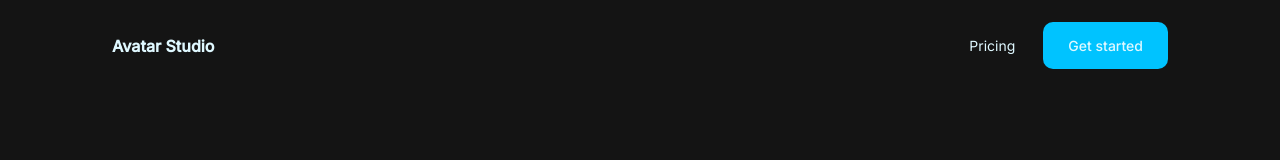
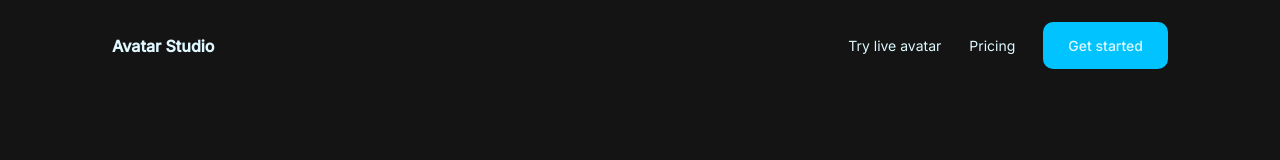
Before and after one commit to harikrik007/avatar-studio-frontend, a Next.js app: page / in a window 1280 px wide. Shown: the top 160 px of the page. Built offline with nearby package versions, Linux system fonts and the light colour scheme.

Commit message:
Add "Try live avatar" nav link that smooth-scrolls to the demo section

```diff
--- a/app/landing.css
+++ b/app/landing.css
@@ -108,6 +108,14 @@
   .landing .l-spinner {
     animation-duration: 2.4s;
   }
+}
+
+/* Smooth-scrolls the in-page "Try live avatar" nav link down to
+   DemoAvatarsSection (#try-avatars) instead of an instant jump. Scoped to
+   this file's own load (only mounted on the landing route), same as every
+   other .landing-prefixed rule here. */
+html {
+  scroll-behavior: smooth;
 }
 
 /* --- nav --- */
--- a/app/page.tsx
+++ b/app/page.tsx
@@ -85,6 +85,7 @@ export default function LandingPage() {
       <nav className="l-nav">
         <span className="l-brand">Avatar Studio</span>
         <div className="l-nav-links">
+          <a href="#try-avatars">Try live avatar</a>
           <Link href="/pricing">Pricing</Link>
           <Link href="/dashboard" className="l-btn l-btn-primary">
             Get started
```
